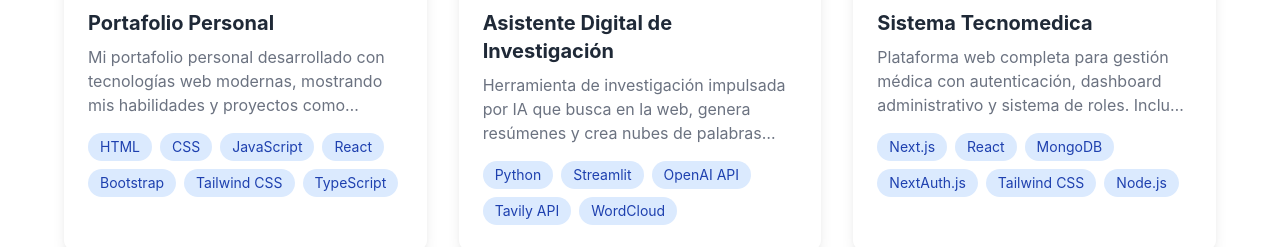
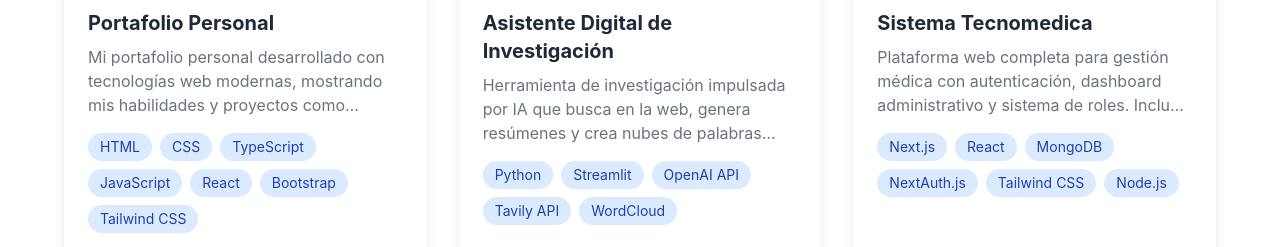
Before and after one commit to MiltonPolanco/Portafolio-Milton-Polanco, a React (Vite) app: page / in a window 1280 px wide. Shown: the part 3380-3627 px from the top of the page. Built offline with nearby package versions, Linux system fonts and the light colour scheme.

Commit message:
Update Projects.tsx

```diff
--- a/src/components/Projects.tsx
+++ b/src/components/Projects.tsx
@@ -18,7 +18,7 @@ const Projects = () => {
       title: t('projects.portfolio.title'),
       description: t('projects.portfolio.description'),
       image: generateScreenshotUrl('https://portafolio-milton-polanco.netlify.app/'),
-      technologies: ['HTML', 'CSS', 'JavaScript', 'React', 'Bootstrap', 'Tailwind CSS', 'TypeScript'],
+      technologies: ['HTML', 'CSS', 'TypeScript', 'JavaScript', 'React', 'Bootstrap', 'Tailwind CSS'],
       githubUrl: 'https://github.com/MiltonPolanco/Portafolio-Milton-Polanco',
       liveUrl: 'https://portafolio-milton-polanco.netlify.app/'
     },
```
